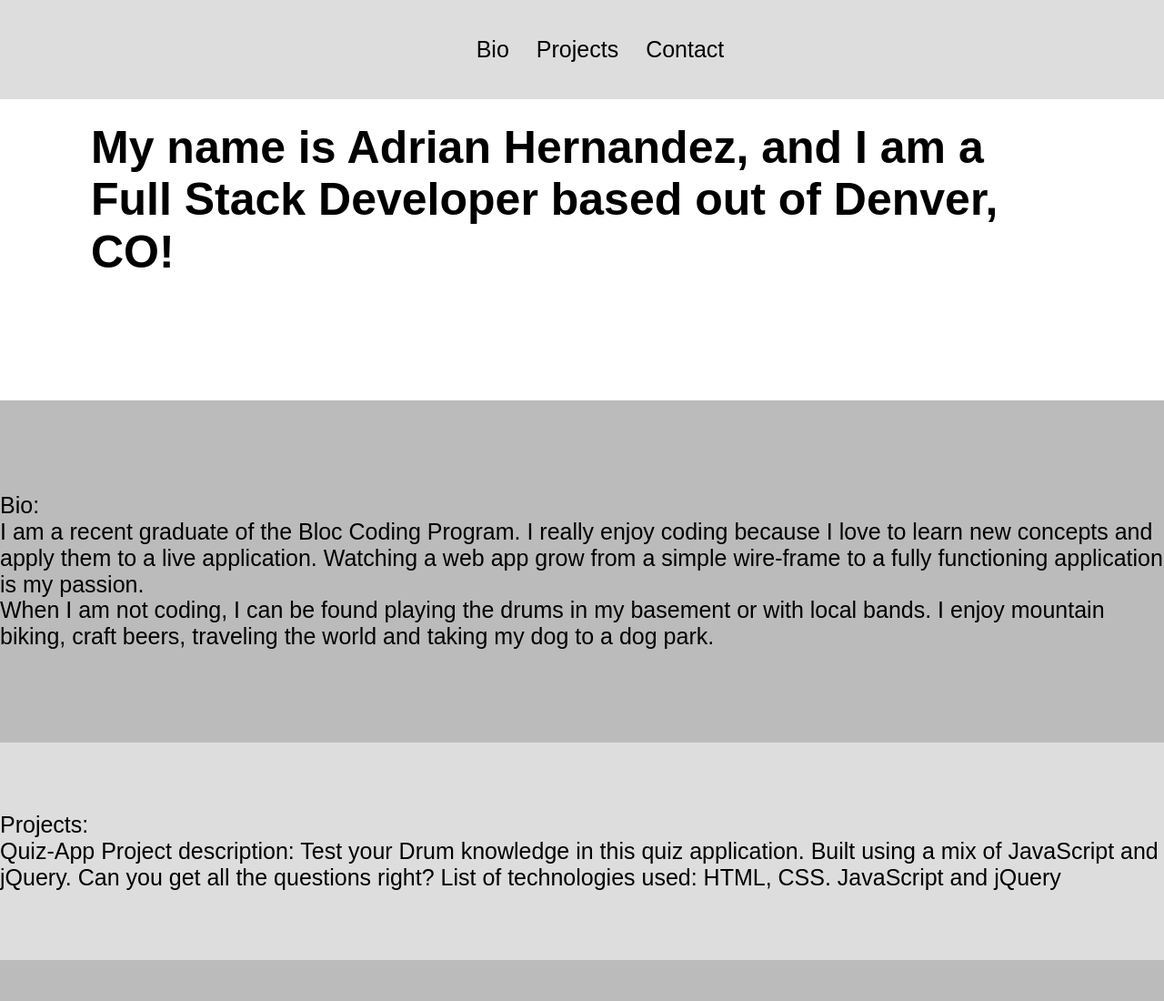
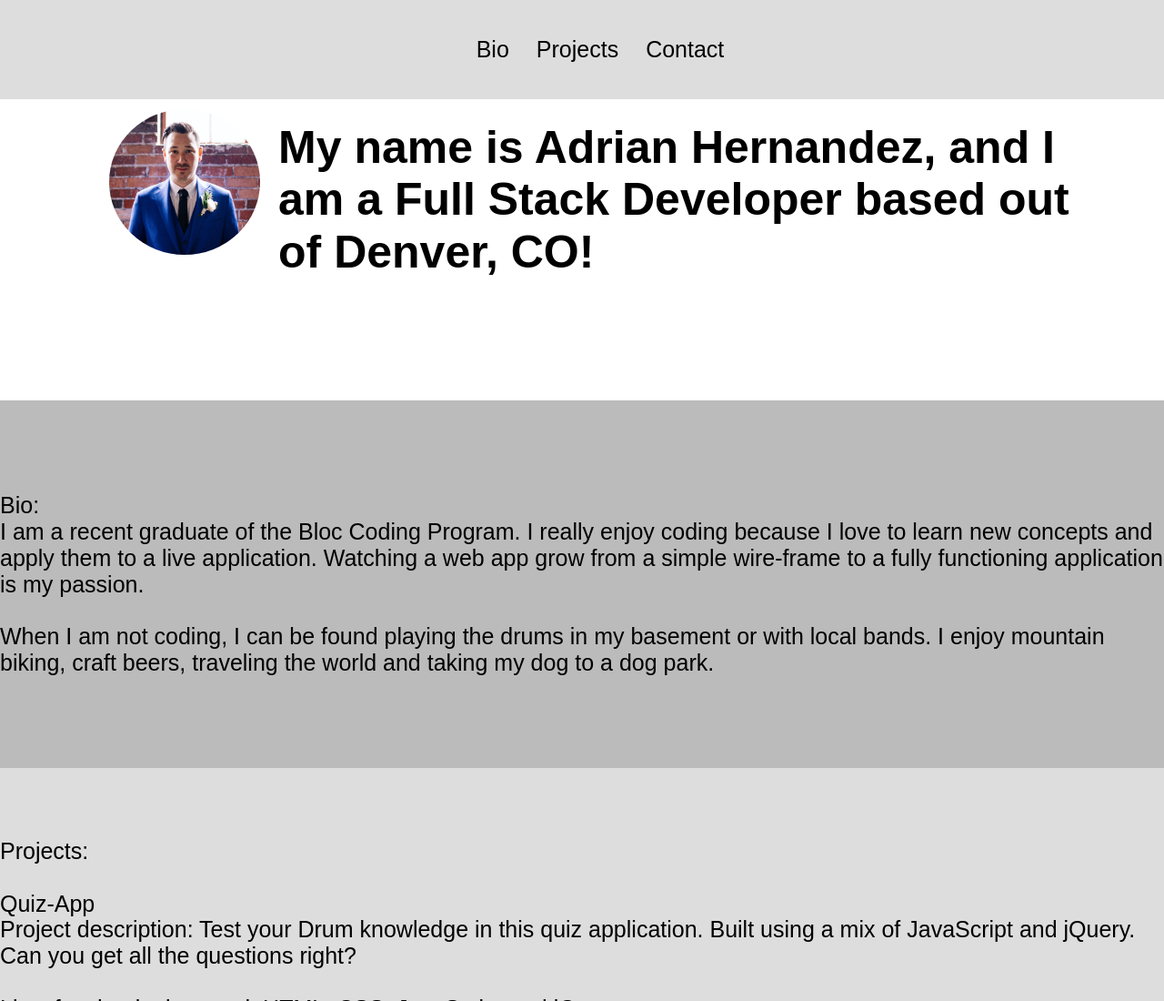
Before and after one commit to AdrianHernandez-Dev/Portfolio, a plain HTML site: page index.html in a window 1280 px wide. Shown: the top 1100 px of the page at 91% size. Drawn offline with nearby package versions, Linux system fonts and the light colour scheme.

Commit message:
Add files via upload

```diff
--- a/index.html
+++ b/index.html
@@ -17,6 +17,7 @@
   </ul>
 </Nav>
   <header role="banner">
+      <img src="https://github.com/AdrianHernandez-Dev/Portfolio/blob/master/Untitled.jpg?raw=true" height="200px" width="400px">
     <h1>My name is Adrian Hernandez, and I am a Full Stack Developer based out of Denver, CO!</h1>
   </header>
 
@@ -26,22 +27,22 @@
       <p>Bio:<br> I am a recent graduate of the Bloc Coding Program. I really enjoy coding because I love to learn new concepts and apply them to a live application.
       Watching a web app grow from a simple wire-frame to a fully functioning application is my passion.
 
-      <br>When I am not coding, I can be found playing the drums in my basement or with local bands.
+      <br><br>When I am not coding, I can be found playing the drums in my basement or with local bands.
       I enjoy mountain biking, craft beers, traveling the world and taking my dog to a dog park.
       </p>
   </section>
 
   <section>
-      Projects:<br>
-      Quiz-App
+      Projects:<br><br>
+      Quiz-App<br>
 
       Project description: Test your Drum knowledge in this quiz application. Built using a mix of JavaScript and jQuery. Can you get all the questions right?
 
-      List of technologies used: HTML, CSS. JavaScript and jQuery
+      <br><br>List of technologies used: HTML, CSS. JavaScript and jQuery
   </section>
 
   <section>
-    <contact>Contact: <br>Email:a.a.hernandez00@gmail.com<br>
+    <contact>Contact: <br><br>Email:a.a.hernandez00@gmail.com<br>
 	   LinkedIn:Adrian<br>
      Github:GitHub
     </contact>
--- a/style.css
+++ b/style.css
@@ -42,3 +42,9 @@ section {
 section:nth-child(even) {
   background-color: #ddd;
 }
+
+img {
+  border-radius: 50%;
+  padding: 20px;
+
+}
```
